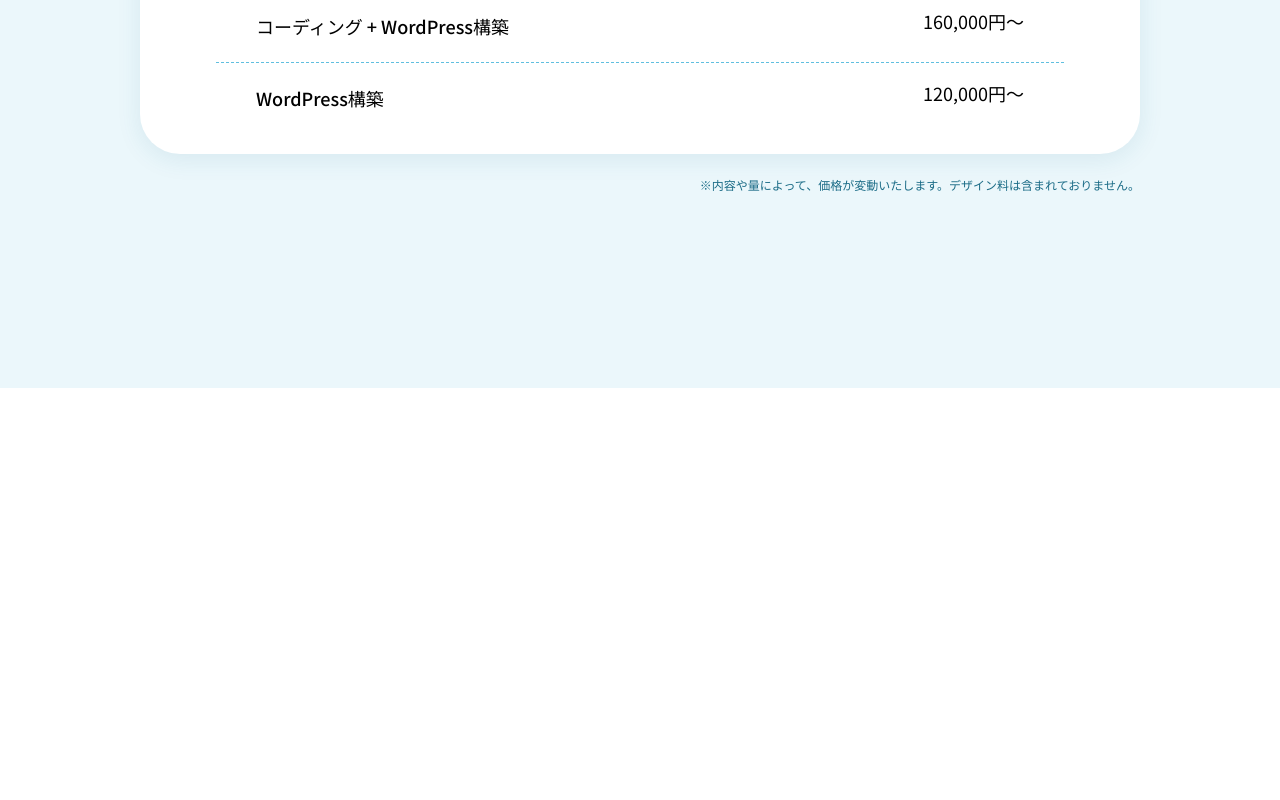
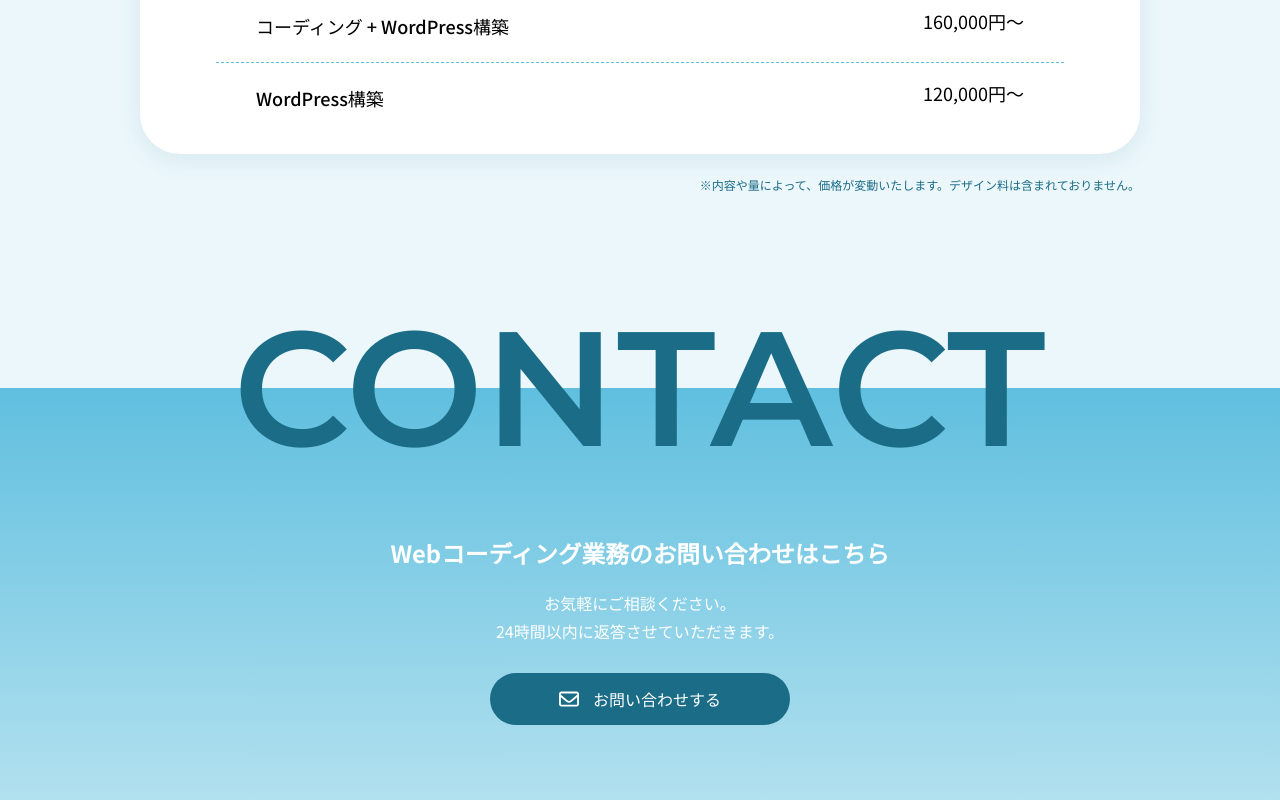
Before and after one commit to masayan-git/3s-code-react, a Next.js app: page / in a window 1280 px wide. Shown: the part 4636-5436 px from the top of the page. Before the commit the page ends 5024 px from the top, so only its background shows below. Built offline with nearby package versions, Linux system fonts and the light colour scheme.

Commit message:
top contactセクションの作成

```diff
--- /dev/null
+++ b/src/components/top/contact/index.module.scss
@@ -0,0 +1,94 @@
+@use "@/styles/core/variables" as *;
+@use "@/styles/core/mixin" as *;
+@use "@/styles/core/functions" as *;
+@use "@/styles/utility/inner" as *;
+
+.topContact {
+  background: linear-gradient(180deg, $secondary, #b6e2f0);
+  padding-top: 160px;
+  padding-top: rem-clamp(80, 160);
+  padding-bottom: rem-clamp(80, 100);
+  position: relative;
+}
+
+.title {
+  font-size: rem-clamp(65, 180);
+  letter-spacing: 0.007em;
+  color: $primary;
+  line-height: 1;
+  font-family: $en-title-font-family;
+  font-weight: $semi-bold;
+  width: fit-content;
+  position: absolute;
+  left: 50%;
+  top: 0;
+  transform: translate(-50%, -50%);
+
+  @include mq("max", "sp") {
+    font-size: rem-clamp(55, 65, 320, 375);
+  }
+}
+
+.contents {
+  @include u-inner;
+
+  display: flex;
+  flex-direction: column;
+  justify-content: center;
+  align-items: center;
+}
+
+.mainText {
+  font-size: rem-clamp(22, 24);
+  font-weight: $bold;
+  color: $white;
+  line-height: 1.5;
+  text-align: center;
+
+  span {
+    display: inline-block;
+  }
+}
+
+.subText {
+  font-size: 16px;
+  color: $white;
+  margin-top: 20px;
+  line-height: 1.5;
+  text-align: center;
+  display: flex;
+  flex-direction: column;
+  justify-content: center;
+  align-items: center;
+  row-gap: 4px;
+}
+
+.buttonArea {
+  margin-top: 30px;
+  width: 100%;
+}
+
+.button {
+  display: flex;
+  justify-content: center;
+  align-items: center;
+  width: 300px;
+  padding: 16px;
+  color: $white;
+  background-color: $primary;
+  border-radius: 100px;
+  font-size: 16px;
+  column-gap: 14px;
+  line-height: 1;
+  margin-inline: auto;
+
+  @include button-hover-action-generic;
+
+  @include mq("max", "sp") {
+    width: 100%;
+  }
+}
+
+.icon {
+  font-size: 20px;
+}
--- /dev/null
+++ b/src/components/top/contact/index.tsx
@@ -0,0 +1,30 @@
+import { faEnvelope } from "@fortawesome/free-regular-svg-icons";
+import { FontAwesomeIcon } from "@fortawesome/react-fontawesome";
+
+import styles from "./index.module.scss";
+
+const TopContact = () => {
+  return (
+    <section className={styles.topContact}>
+      <h2 className={styles.title}>CONTACT</h2>
+      <div className={styles.contents}>
+        <p className={styles.mainText}>
+          <span>Webコーディング業務の</span>
+          <span>お問い合わせはこちら</span>
+        </p>
+        <p className={styles.subText}>
+          <span>お気軽にご相談ください。</span>
+          <span>24時間以内に返答させていただきます。</span>
+        </p>
+        <div className={styles.buttonArea}>
+          <button className={styles.button}>
+            <FontAwesomeIcon icon={faEnvelope} className={styles.icon} />
+            お問い合わせする
+          </button>
+        </div>
+      </div>
+    </section>
+  );
+};
+
+export default TopContact;
--- a/src/pages/index.tsx
+++ b/src/pages/index.tsx
@@ -1,6 +1,7 @@
 import type { FC } from "react";
 
 import TopAbout from "@/components/top/about";
+import TopContact from "@/components/top/contact";
 import MainView from "@/components/top/mainView";
 import TopPrice from "@/components/top/price";
 import TopService from "@/components/top/service";
@@ -18,6 +19,7 @@ const Home: FC = () => {
       <TopService />
       <TopWorks />
       <TopPrice />
+      <TopContact />
     </MainLayout>
   );
 };
```
